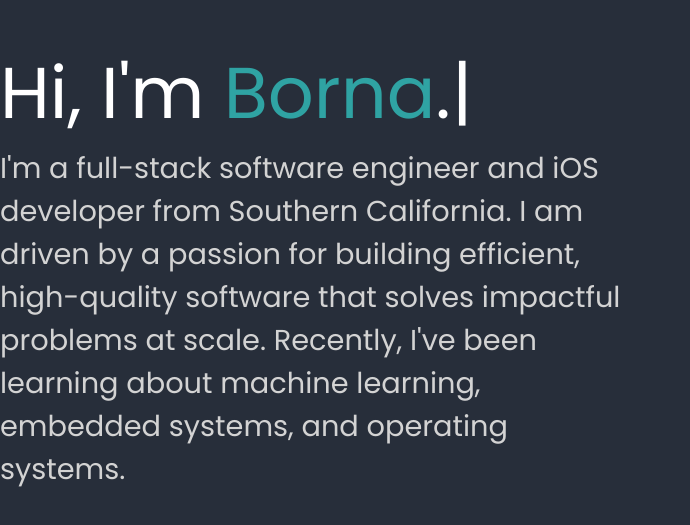
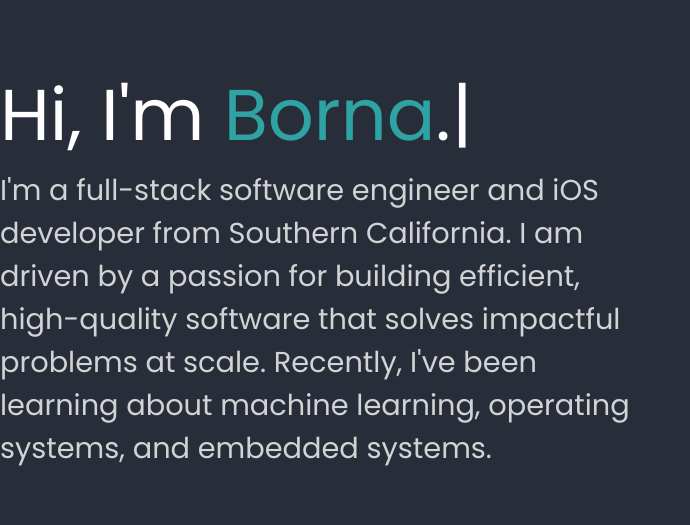
Before and after one commit to niknahadb/personal-website, a Next.js app: page /intro in a window 1280 px wide. Shown: the part 135-660 px from the top of the page, without its empty margins (0-690 px from the left). Built offline with nearby package versions, Linux system fonts and the light colour scheme.

Commit message:
updated intro & about

```diff
--- a/pages/intro.js
+++ b/pages/intro.js
@@ -28,8 +28,8 @@ const Intro = React.forwardRef((_, ref) => {
           I&apos;m a full-stack software engineer and iOS developer from
           Southern California. I am driven by a passion for building efficient,
           high-quality software that solves impactful problems at scale.
-          Recently, I&apos;ve been learning about machine learning, embedded
-          systems, and operating systems.
+          Recently, I&apos;ve been learning about machine learning, operating
+          systems, and embedded systems.
         </div>
       </div>
     </div>
```
Also changed, not shown: pages/about.js (+4 -4 lines).
